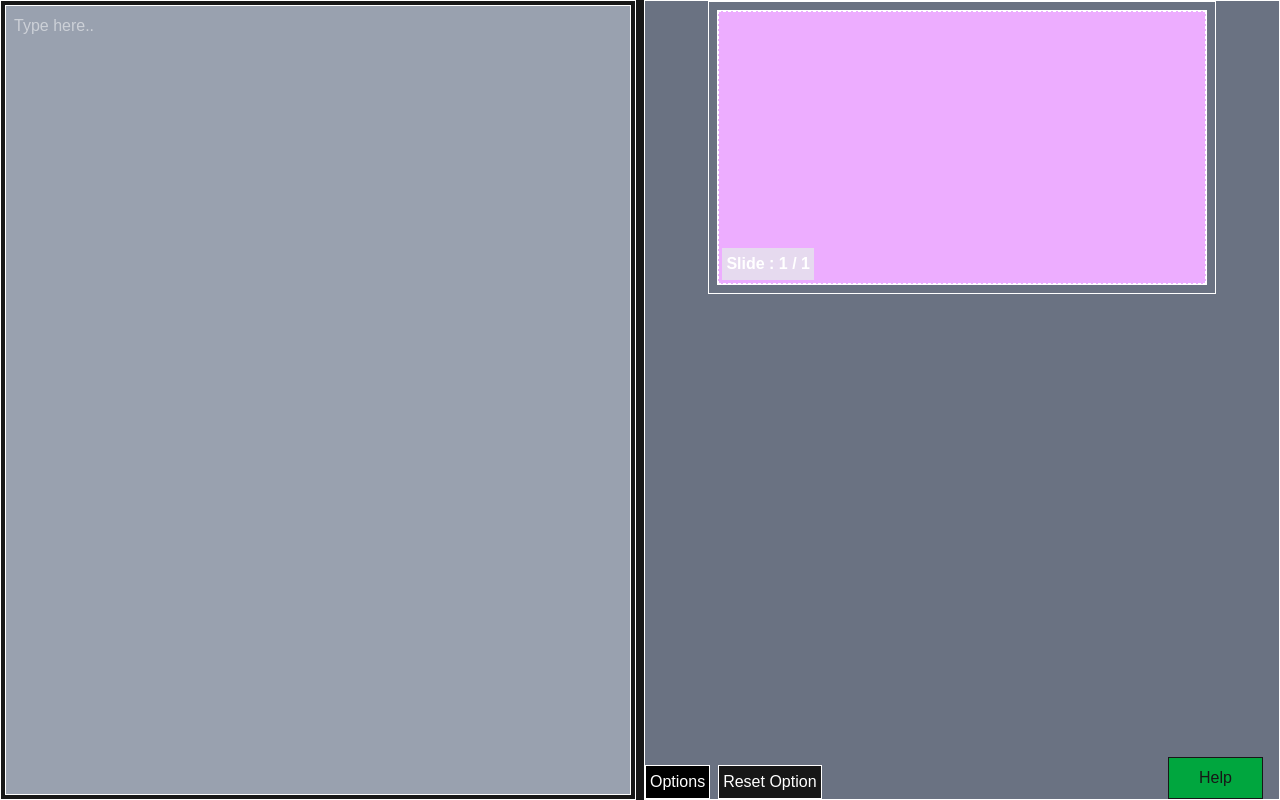
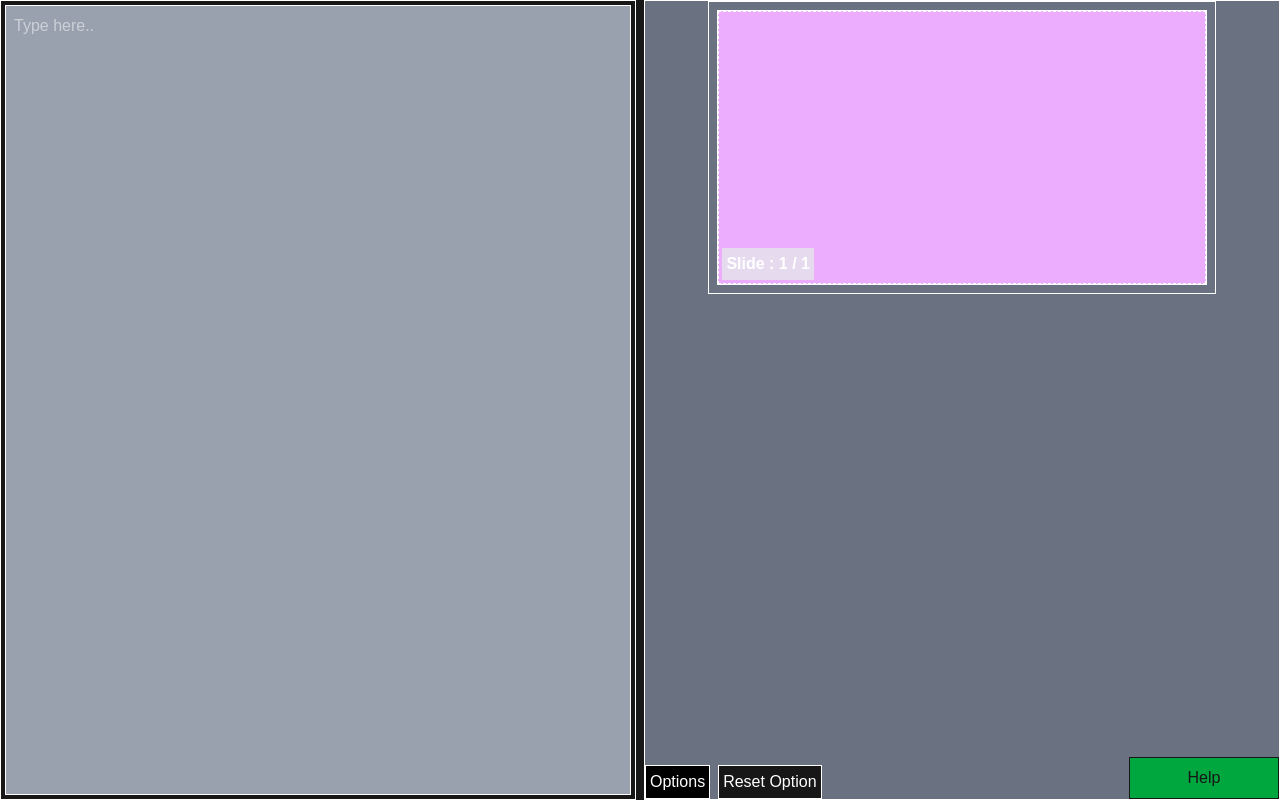
Before and after one commit to akael888/propre-sim, a Next.js app: page /editor in a window 1280 px wide. Built offline with nearby package versions, Linux system fonts and the light colour scheme.

Commit message:
fix : Incorrect Help Option Layering

```diff
--- a/src/app/ui/editor/display/display-options.tsx
+++ b/src/app/ui/editor/display/display-options.tsx
@@ -22,7 +22,7 @@ const DisplayOptions: React.FC<DisplayOptionsProp> = ({
   return (
     <>
       <div
-        className={`w-full bottom-0 md:h-fit h-${isOpen ? "10%" : "0"} absolute flex flex-col justify-end items-start`}
+        className={` w-fit left-0 bottom-0 md:h-fit h-${isOpen ? "10%" : "0"} absolute flex flex-col justify-end items-start z-1`}
       >
         <div className="flex flex-row gap-2">
           <button
--- a/src/app/ui/editor/display/help.tsx
+++ b/src/app/ui/editor/display/help.tsx
@@ -6,8 +6,10 @@ export default function Help({}) {
 
   return (
     <>
-      <div className="absolute bottom-0 md:right-4 right-0 w-100 flex flex-col justify-end items-end md:w-[50%] w-[100%] max-h-[70%]">
-        <div className="w-[30%] h-fit">
+      <div
+        className={`absolute bottom-0 md:right-0 right-0 w-100 flex flex-col justify-end items-end md:w-[50%] w-fit max-h-[70%] h-${isOpen ? "10%" : "0"} md:h-fit`}
+      >
+        <div className="w-[150px] h-fit">
           <button
             className="bg-green-600 w-full h-full p-2 text-foreground border-1 border-foreground"
             onClick={() => setIsOpen(!isOpen)}
```
